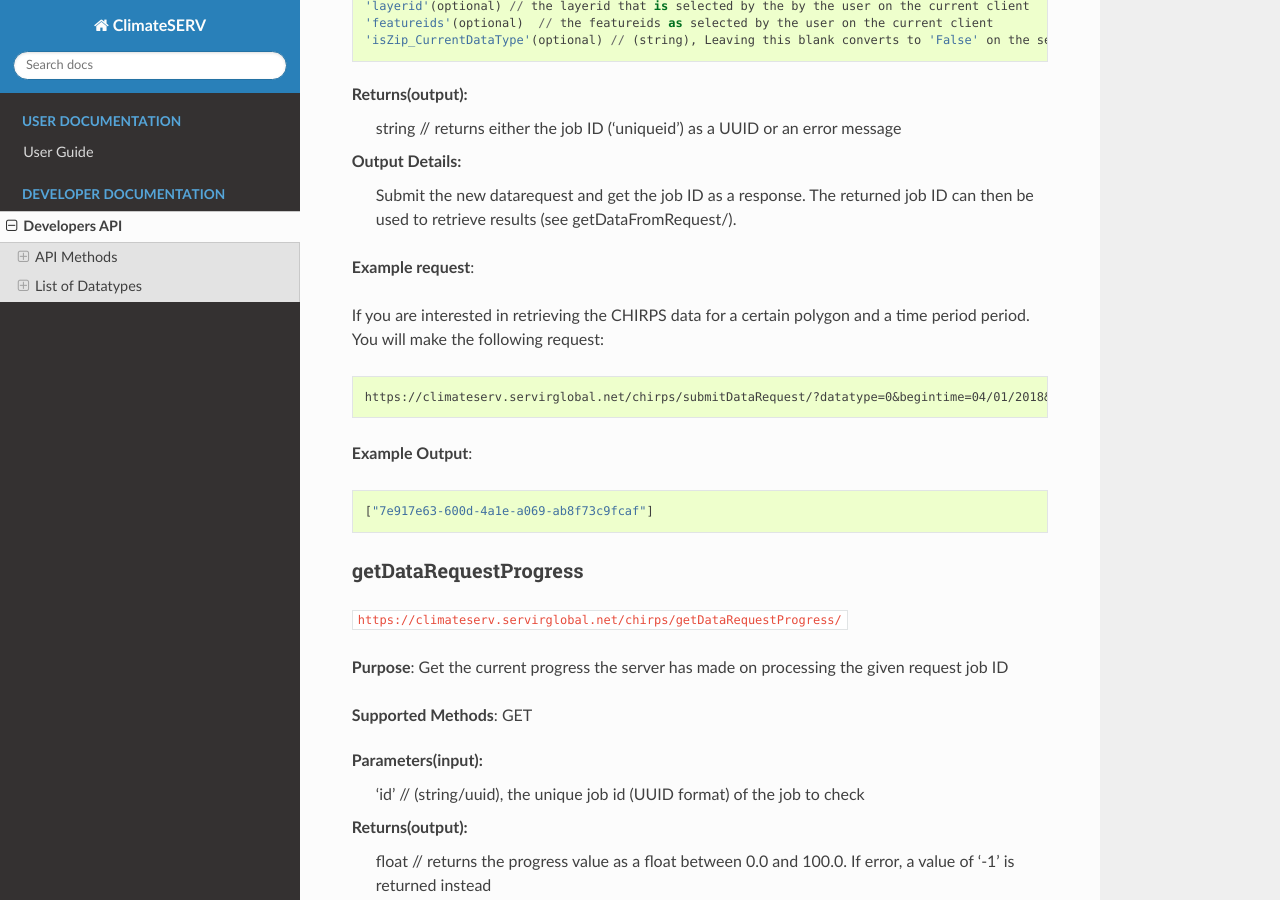
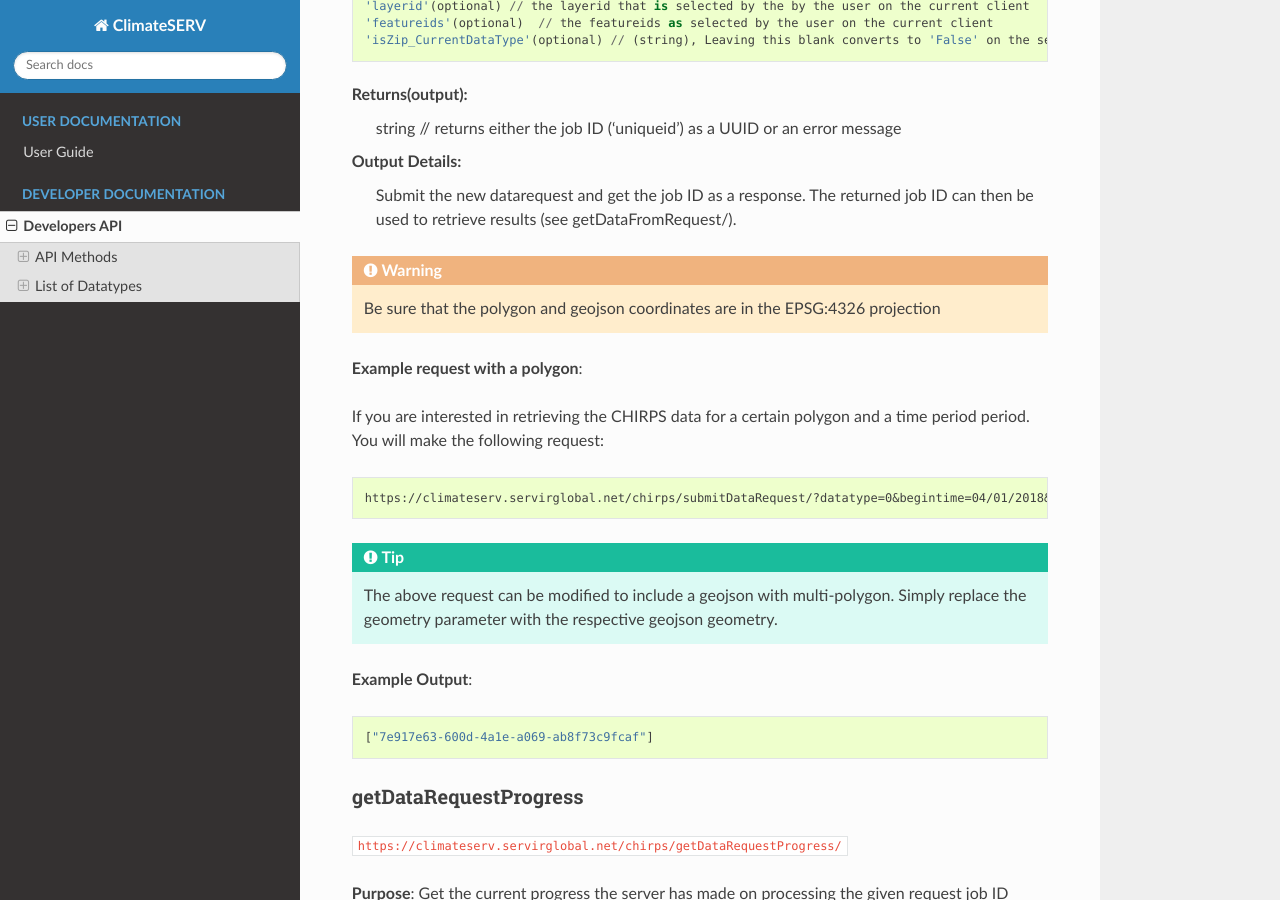
Before and after one commit to SERVIR/ClimateSERV, a Sphinx documentation site: the page built from docs/api.rst, in a window 1280 px wide and 900 px high, scrolled down 3716 px. Built offline with Sphinx 7.4.7 and the Read the Docs theme 2.0.0, drawn with Linux system fonts in a browser that asks for light colours.

Commit message:
Extra info in the documentation

```diff
--- a/docs/api.rst
+++ b/docs/api.rst
@@ -173,13 +173,21 @@
 Output Details:
     Submit the new datarequest and get the job ID as a response.  The returned job ID can then be used to retrieve results (see getDataFromRequest/).
 
-**Example request**:
+.. warning::
+
+    Be sure that the polygon and geojson coordinates are in the EPSG:4326 projection
+
+**Example request with a polygon**:
 
 If you are interested in retrieving the CHIRPS data for a certain polygon and a time period period. You will make the following request:
 
 ::
 
 	https://climateserv.servirglobal.net/chirps/submitDataRequest/?datatype=0&begintime=04/01/2018&endtime=04/30/2018&intervaltype=0&operationtype=5&callback=successCallback&dateType_Category=default&isZip_CurrentDataType=false&geometry={"type":"Polygon","coordinates":[[[21.533203124999996,-3.1624555302378496],[21.533203124999996,-6.489983332670647],[26.279296874999986,-5.441022303717986],[26.10351562499999,-2.635788574166625],[21.533203124999996,-3.1624555302378496]]]}
+
+.. tip::
+
+    The above request can be modified to include a geojson with multi-polygon. Simply replace the geometry parameter with the respective geojson geometry.
 
 **Example Output**:
 ::
```
